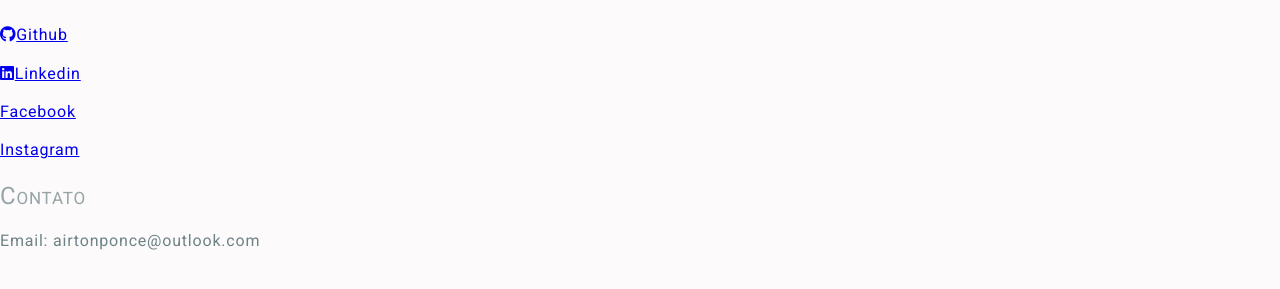
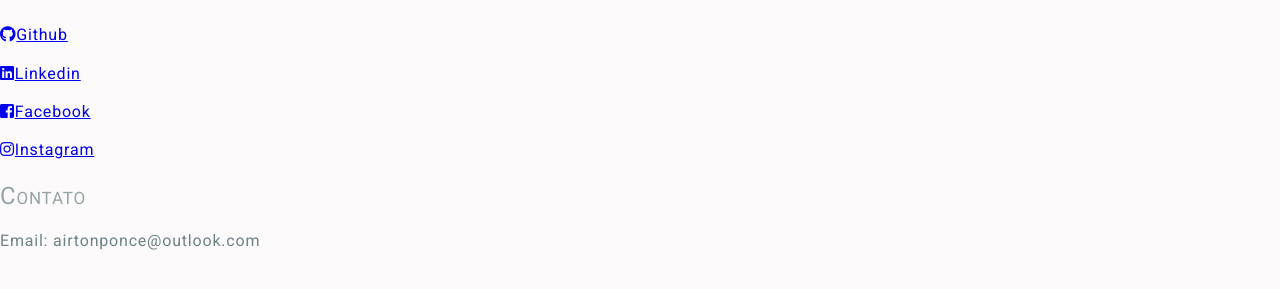
Before and after one commit to APonce911/jekyll-mywebsite, a Jekyll site: the page built from about.html, in a window 1280 px wide. Shown: the part 495-784 px from the top of the page. Built offline with Jekyll 4.4.1, drawn with Linux system fonts in a browser that asks for light colours; nearby versions of some CDN libraries.

Commit message:
facebook &instagram icons

```diff
--- a/about.html
+++ b/about.html
@@ -21,8 +21,8 @@
 <h2>Me siga nas Redes</h2>
 <p><a href="https://github.com/APonce911" target="_blank"><i class="fab fa-github"></i>Github</a></p>
 <p><a href="https://www.linkedin.com/in/airtonponce/" target="_blank"><i class="fab fa-linkedin"></i>Linkedin</a></p>
-<p><a href="https://www.facebook.com/APonce911" target="_blank">Facebook</a></p>
-<p><a href="https://www.instagram.com/airton_p/" target="_blank">Instagram</a></p>
+<p><a href="https://www.facebook.com/APonce911" target="_blank"><i class="fab fa-facebook-square"></i>Facebook</a></p>
+<p><a href="https://www.instagram.com/airton_p/" target="_blank"><i class="fab fa-instagram"></i>Instagram</a></p>
 
 <h2>Contato</h2>
 <p>Email: airtonponce@outlook.com</p>
```
